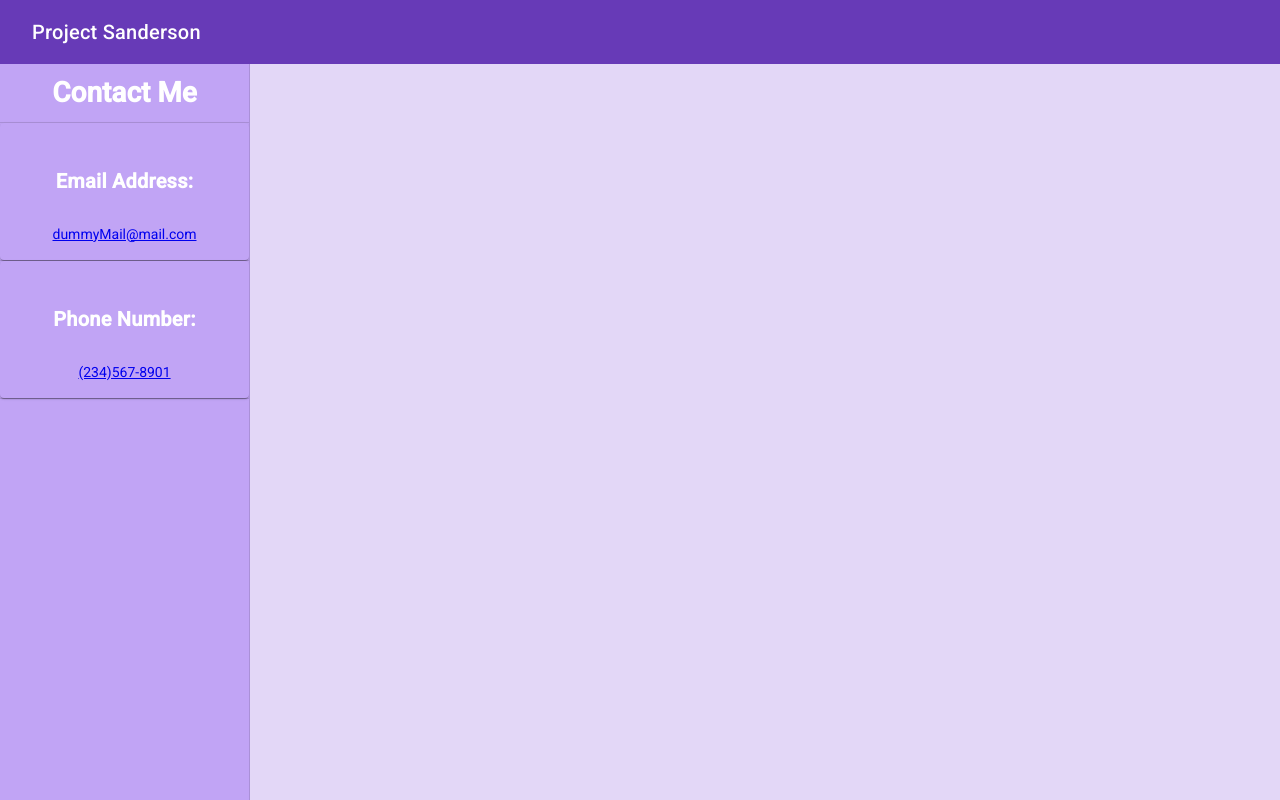
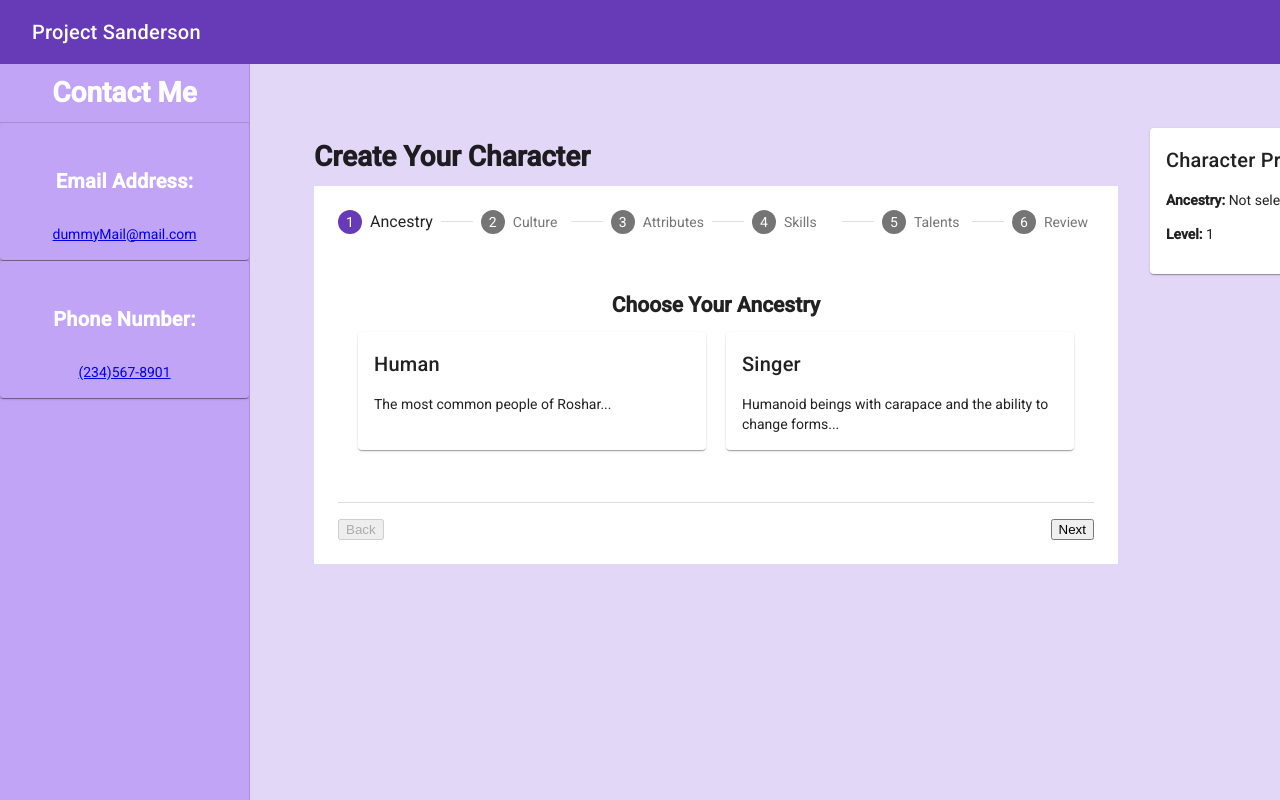
Before and after one commit to LuckyOwlBen/project_sanderson, an Angular app: page /character-creator-view/ancestry in a window 1280 px wide. Before the commit this address led to /. Built offline with nearby package versions, Linux system fonts and the light colour scheme.

Commit message:
Got the first view

```diff
--- /dev/null
+++ b/src/app/views/character-creator-view/character-creator-view.html
@@ -0,0 +1,41 @@
+<div class="character-creator-container">
+  <div class="creator-main">
+    <h1>Create Your Character</h1>
+
+    <mat-horizontal-stepper [linear]="true" [selectedIndex]="currentStep">
+      <mat-step *ngFor="let step of steps; let i = index" [label]="step.label">
+        <!-- The router-outlet will render the child component here -->
+        <router-outlet></router-outlet>
+
+        <div class="stepper-buttons">
+          <button mat-button (click)="previousStep()" [disabled]="currentStep === 0">
+            Back
+          </button>
+          <button
+            mat-raised-button
+            color="primary"
+            (click)="nextStep()"
+            [disabled]="!canGoNext() || currentStep === steps.length - 1">
+            Next
+          </button>
+        </div>
+      </mat-step>
+    </mat-horizontal-stepper>
+  </div>
+
+  <!-- Floating character preview -->
+  <div class="character-preview">
+    <mat-card>
+      <mat-card-header>
+        <mat-card-title>Character Preview</mat-card-title>
+      </mat-card-header>
+      <mat-card-content>
+        <div *ngIf="characterState.character$ | async as character">
+          <p><strong>Ancestry:</strong> {{ character.ancestry || 'Not selected' }}</p>
+          <p><strong>Level:</strong> {{ character.level }}</p>
+          <!-- Add more preview info as needed -->
+        </div>
+      </mat-card-content>
+    </mat-card>
+  </div>
+</div>
--- /dev/null
+++ b/src/app/views/character-creator-view/character-creator-view.scss
@@ -0,0 +1,37 @@
+.character-creator-container {
+  display: grid;
+  grid-template-columns: 1fr 350px;
+  gap: 2rem;
+  padding: 2rem;
+  max-width: 1400px;
+  margin: 0 auto;
+}
+
+.creator-main {
+  min-height: 600px;
+}
+
+.stepper-buttons {
+  display: flex;
+  justify-content: space-between;
+  margin-top: 2rem;
+  padding-top: 1rem;
+  border-top: 1px solid #ddd;
+}
+
+.character-preview {
+  position: sticky;
+  top: 2rem;
+  height: fit-content;
+}
+
+@media (max-width: 968px) {
+  .character-creator-container {
+    grid-template-columns: 1fr;
+  }
+
+  .character-preview {
+    position: relative;
+    top: 0;
+  }
+}
--- /dev/null
+++ b/src/app/views/character-creator-view/character-creator-view.ts
@@ -0,0 +1,70 @@
+import { Component, OnInit } from '@angular/core';
+import { Router, RouterOutlet } from '@angular/router';
+import { CharacterStateService } from '../../character/characterStateService';
+import { MatCard, MatCardHeader, MatCardTitle, MatCardContent } from "@angular/material/card";
+import { CommonModule } from '@angular/common';
+import { MatStepperModule } from '@angular/material/stepper';
+
+@Component({
+  selector: 'app-character-creator-view',
+  imports: [
+    MatCard,
+    MatCardHeader,
+    MatCardTitle,
+    MatCardContent,
+    CommonModule,
+    RouterOutlet,
+    MatStepperModule
+  ],
+  templateUrl: './character-creator-view.html',
+  styleUrl: './character-creator-view.scss',
+})
+export class CharacterCreatorView implements OnInit {
+  currentStep = 0;
+
+  steps = [
+    { label: 'Ancestry', route: 'ancestry' },
+    { label: 'Culture', route: 'culture' },
+    { label: 'Attributes', route: 'attributes' },
+    { label: 'Skills', route: 'skills' },
+    { label: 'Talents', route: 'talents' },
+    { label: 'Review', route: 'review' }
+  ];
+
+  constructor(
+    private router: Router,
+    public characterState: CharacterStateService
+  ) {}
+
+  ngOnInit(): void {
+    // Automatically navigate to first step if at parent route
+    if (this.router.url === '/character-creator') {
+      this.router.navigate(['/character-creator/ancestry']);
+    }
+  }
+
+  goToStep(index: number): void {
+    this.currentStep = index;
+    this.router.navigate(['/character-creator', this.steps[index].route]);
+  }
+
+  nextStep(): void {
+    if (this.currentStep < this.steps.length - 1) {
+      this.currentStep++;
+      this.router.navigate(['/character-creator', this.steps[this.currentStep].route]);
+    }
+  }
+
+  previousStep(): void {
+    if (this.currentStep > 0) {
+      this.currentStep--;
+      this.router.navigate(['/character-creator', this.steps[this.currentStep].route]);
+    }
+  }
+
+  canGoNext(): boolean {
+    // Add validation logic here based on current step
+    // For now, always allow
+    return true;
+  }
+}
--- /dev/null
+++ b/src/app/views/character-culture-view/character-culture-view.html
@@ -0,0 +1 @@
+<p>character-culture-view works!</p>
--- a/src/app/views/landing-view/landing-view.html
+++ b/src/app/views/landing-view/landing-view.html
@@ -1 +1,2 @@
-<app-ancestry-selector></app-ancestry-selector>
+<button (click)="newCharacter()">New Character</button>
+<button (click)="loadCharacter()">Load Character</button>
--- a/src/app/views/landing-view/landing-view.ts
+++ b/src/app/views/landing-view/landing-view.ts
@@ -1,12 +1,20 @@
 import { Component } from '@angular/core';
-import { AncestrySelector } from "../../components/ancestry-selector/ancestry-selector";
+import { Router } from '@angular/router';
 
 @Component({
   selector: 'app-landing-view',
-  imports: [AncestrySelector],
+  imports: [],
   templateUrl: './landing-view.html',
   styleUrl: './landing-view.scss',
 })
 export class LandingView {
 
+  constructor(private router: Router) {}
+  newCharacter() {
+    this.router.navigateByUrl('/character-creator-view')
+  }
+
+  loadCharacter() {
+    this.router.navigateByUrl('/load-character')
+  }
 }
```
Also changed, not shown: src/app/app.routes.ts (+27 -2 lines), src/app/views/character-culture-view/character-culture-view.ts (added, +11 -0 lines), src/app/views/character-culture-view/character-culture-view.scss (added), 2 other files (tests, documents, lock files or other folders).
